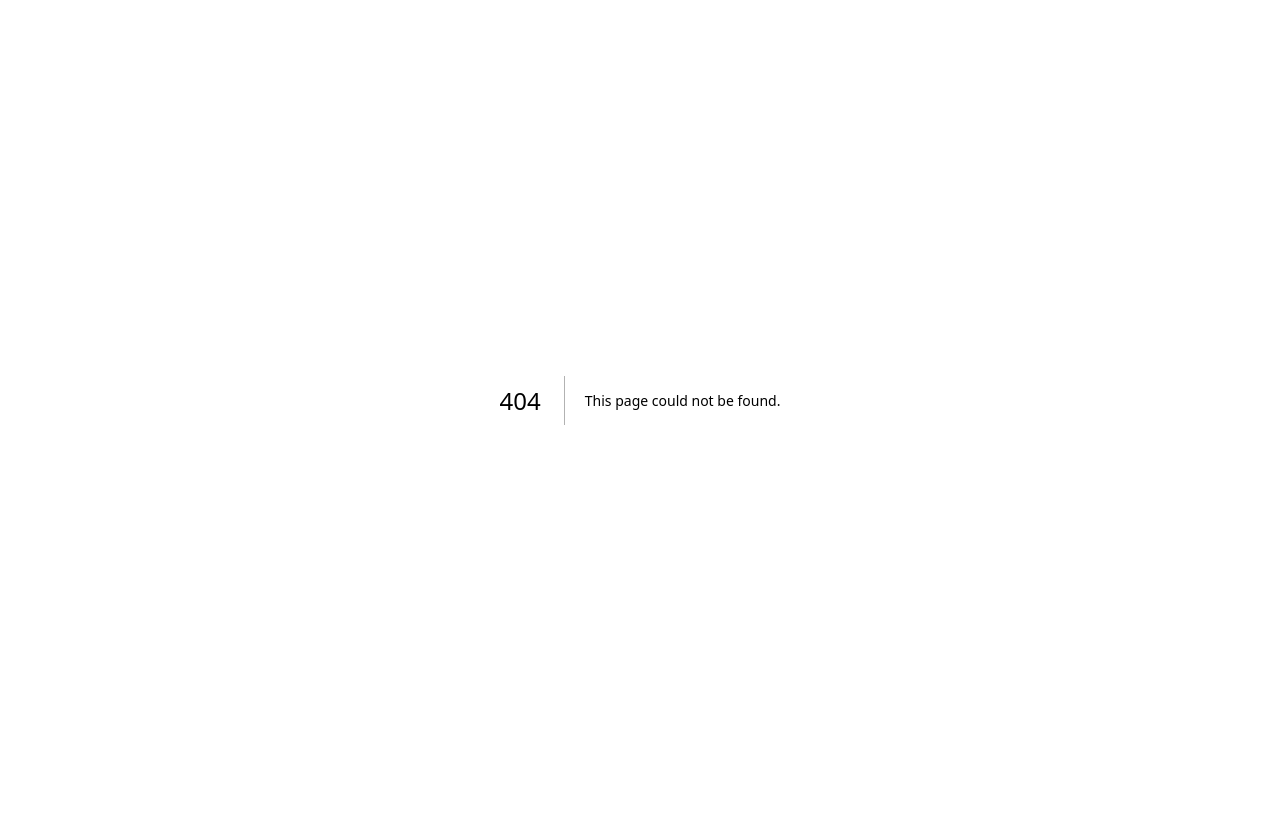
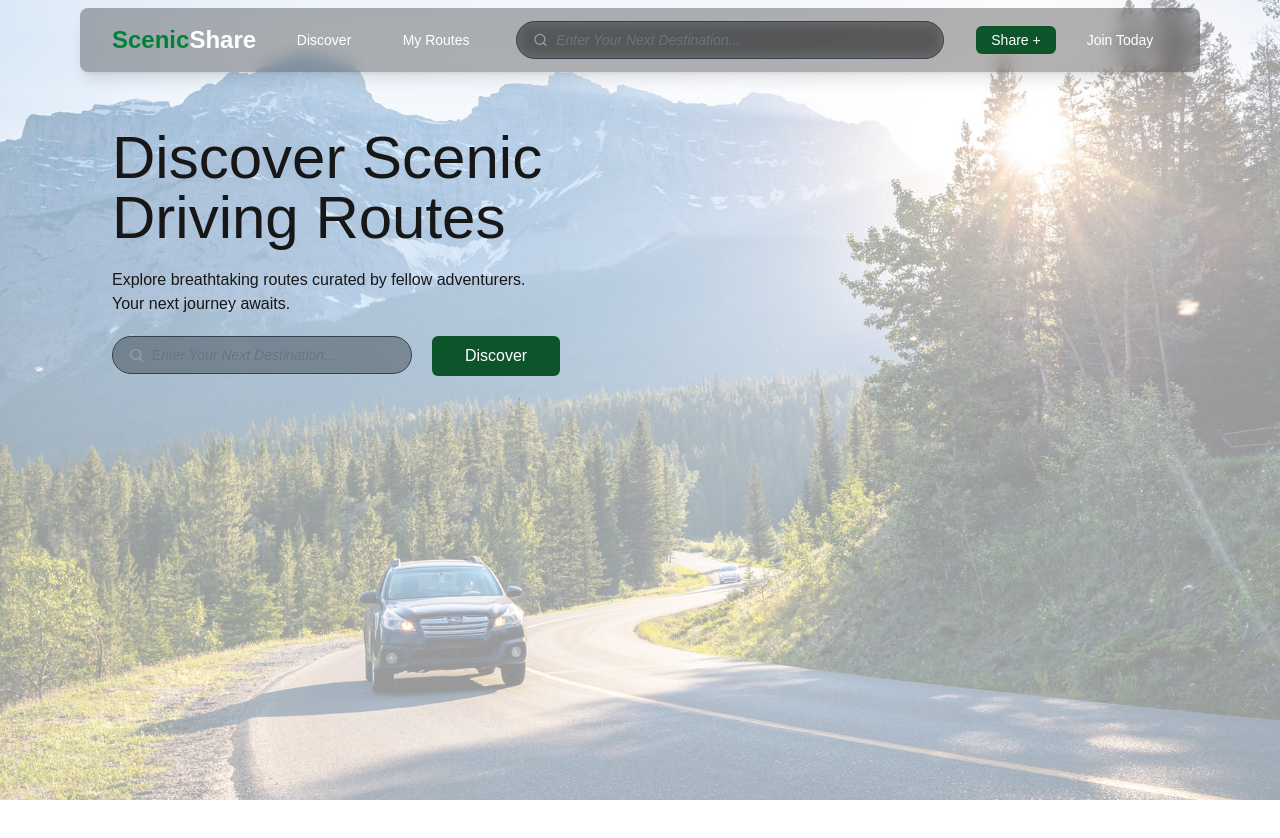
Before and after one commit to JohnL0919/ScenicShare, a Next.js app in the folder scenicshare-frontend/: page /home-page in a window 1280 px wide. Before the commit this address had no page. Shown: the top 838 px of the page. Before the commit the page ends 800 px from the top, so only its background shows below. Built offline with nearby package versions, Linux system fonts and the light colour scheme.

Commit message:
added home page

```diff
--- /dev/null
+++ b/scenicshare-frontend/src/app/home-page/page.tsx
@@ -0,0 +1,28 @@
+import NavBar from "@/app/landing-page/components/NavBar";
+import Image from "next/image";
+import Header from "@/app/landing-page/components/Header";
+
+export default function HomePage() {
+  return (
+    <div className="relative min-h-screen">
+      <div className="fixed inset-0 w-full h-full z-0">
+        <Image
+          src="/scenic1.jpg"
+          alt="Scenic background"
+          fill
+          style={{
+            objectFit: "cover",
+            opacity: 0.4,
+            objectPosition: "center",
+          }}
+          priority
+          quality={100}
+        />
+      </div>
+      <main className="relative z-10 min-h-screen justify-center">
+        <NavBar />
+        <Header />
+      </main>
+    </div>
+  );
+}
```
